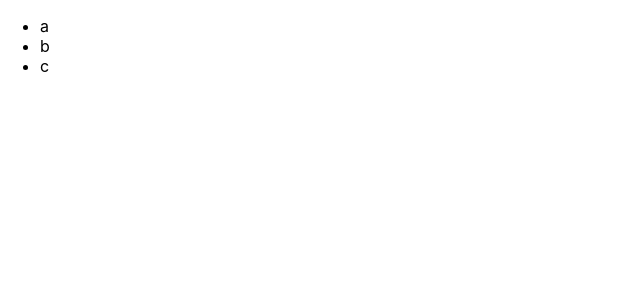
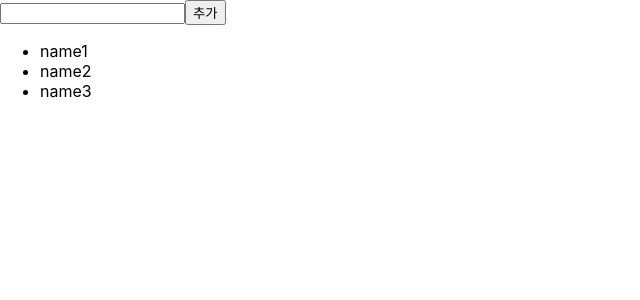
Before and after one commit to happyGGang/hello-react, a React (Create React App) app: page / in a window 1280 px wide. Shown: the top 300 px of the page, without its empty margins (0-640 px from the left). Built offline with nearby package versions, Linux system fonts and the light colour scheme.

Commit message:
배열 추가 연습

```diff
--- a/src/EventPractice.js
+++ b/src/EventPractice.js
@@ -1,12 +1,41 @@
-import React from 'react';
+import React, {useState} from 'react';
 
 const EventPractice = () => {
-  const names =  ['a', 'b', 'c'];
-  const nameList = names.map((name, index) => <li key={index}>{name}</li>);
+  const [names, setName] = useState([
+    {id: 1, name: 'name1'},
+    {id: 2, name: 'name2'},
+    {id: 3, name: 'name3'}
+  ]);
+  const [input, setInput] = useState('');
+  const [nextId, setNextId] = useState(4);
+
+  const nameList = names.map(name => <li key={name.id}>{name.name}</li>);
+
+  const onChange = (e) => {
+    setInput(e.target.value);
+  }
+
+  const onClick = () => {
+    const nextNames = names.concat({
+      id: nextId,
+      name: input
+    })
+    setNextId(nextId + 1);
+    setName(nextNames);
+    setInput('');
+  };
   return (
-    <ul>
-      {nameList}
-    </ul>
+    <>
+      <input
+        type="text"
+        value={input}
+        onChange={onChange}
+      />
+      <button onClick={onClick}>추가</button>
+      <ul>
+        {nameList}
+      </ul>
+    </>
   );
 };
 
```
